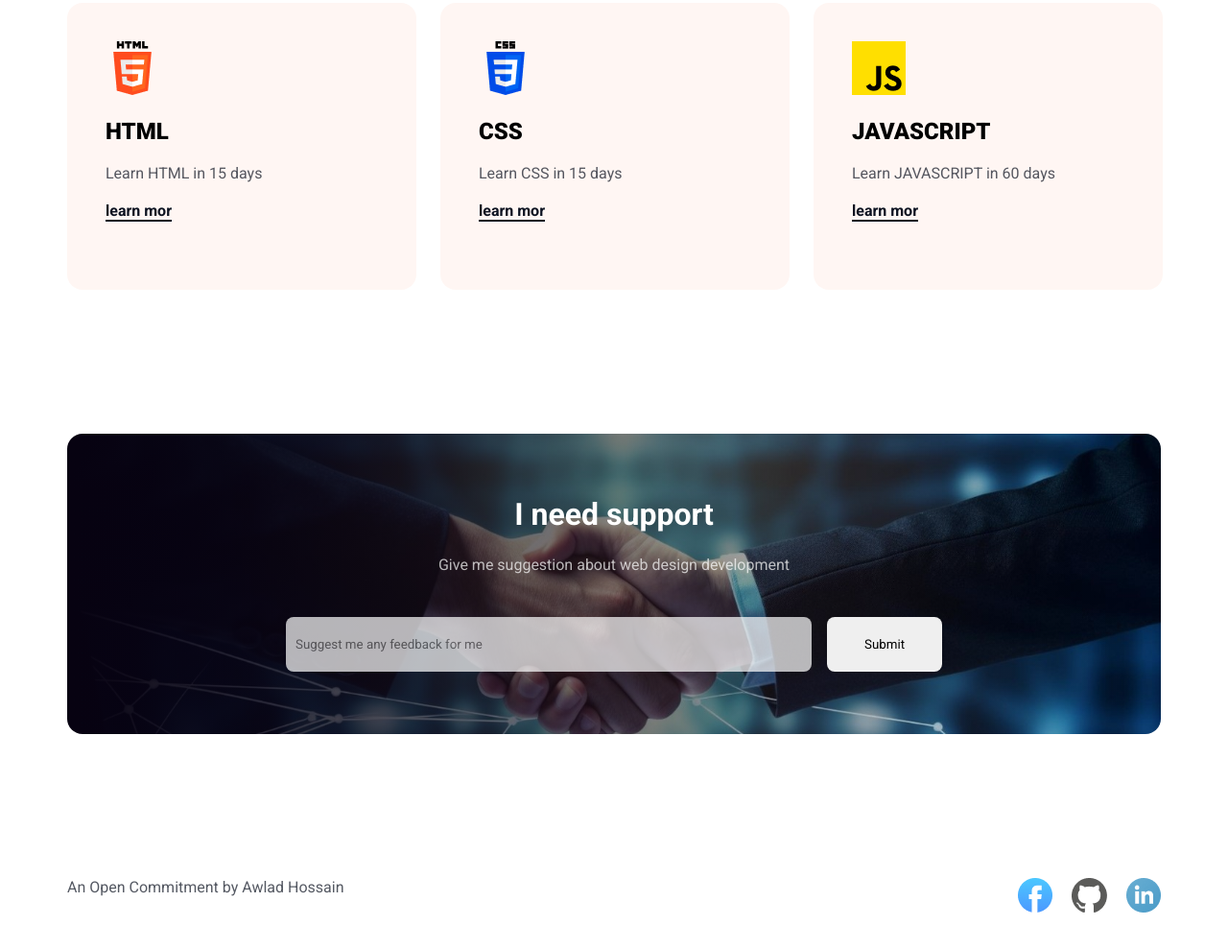
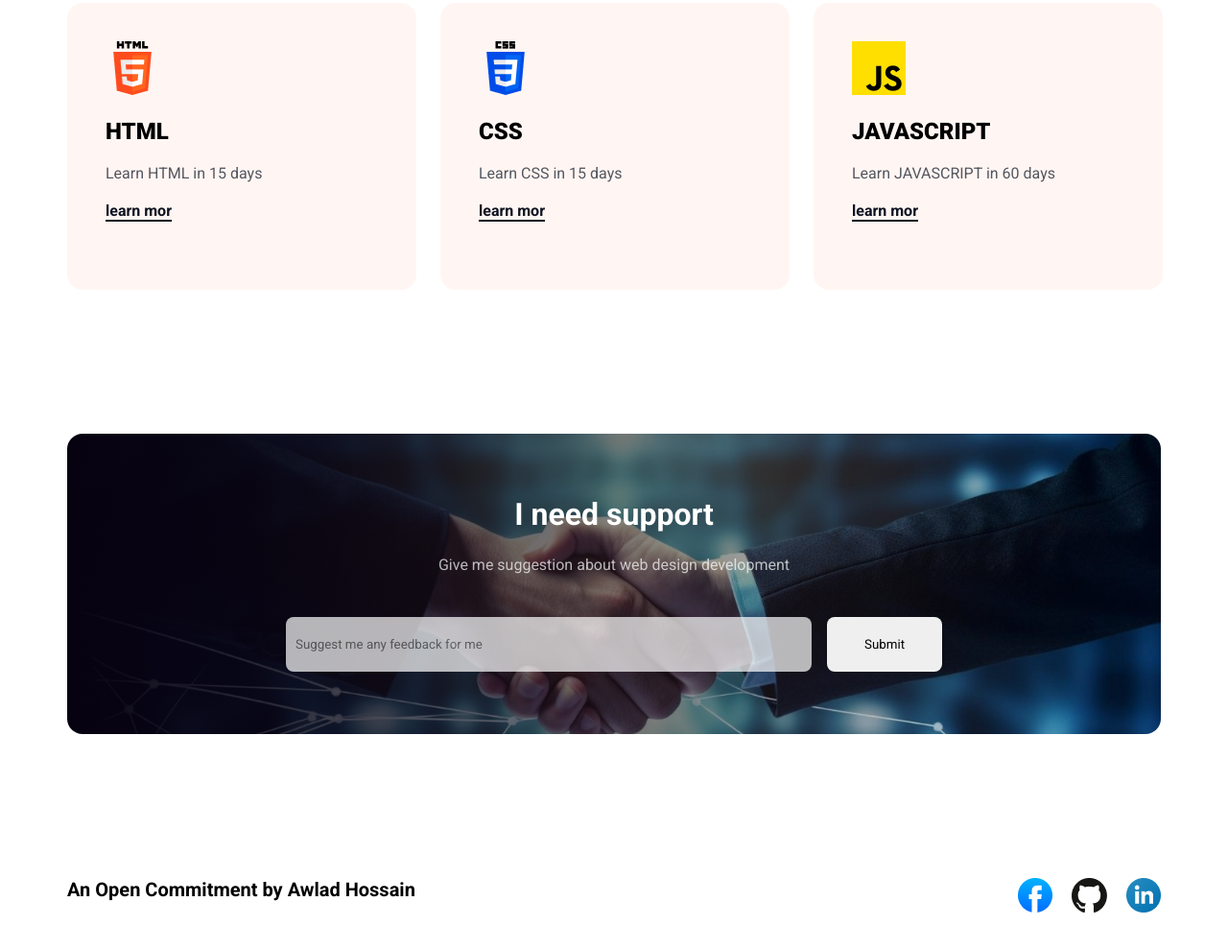
Before and after one commit to hasanbhuyan/challenge-begins, a plain HTML site: page index.html in a window 1280 px wide. Shown: the part 3129-4118 px from the top of the page at 96% size. Drawn offline with Linux system fonts and the light colour scheme.

Commit message:
footer section complete

```diff
--- a/index.html
+++ b/index.html
@@ -129,16 +129,16 @@
         <!-- footer start  -->
          <footer id="footer">
             <div class="footer-container">
-                <p>An Open Commitment by Awlad Hossain</p>
+                <h2>An Open Commitment by Awlad Hossain</h2>
                 <div class="social">
-                    <P><a href="https://www.facebook.com/profile.php?id=100092632431714"><img src="assets/facebook.png" alt=""></a>
-                    </P>
+                    <div><a target="_blank" href="https://www.facebook.com/profile.php?id=100092632431714"><img src="assets/facebook.png" alt=""></a>
+                    </div>
 
-                    <P><a href="https://github.com/hasanbhuyan"><img src="assets/github.png" alt=""></a>
-                    </P>
+                    <div><a target="_blank" href="https://github.com/hasanbhuyan"><img src="assets/github.png" alt=""></a>
+                    </div>
 
-                    <P><a href="https://www.linkedin.com/in/hasanbhuyan/"><img src="assets/linkedin-icon 1.png" alt=""></a>
-                    </P>
+                    <div><a target="_blank" href="https://www.linkedin.com/in/hasanbhuyan/"><img src="assets/linkedin-icon 1.png" alt=""></a>
+                    </div>
                 </div>
             </div>
          </footer>
--- a/styles/style.css
+++ b/styles/style.css
@@ -183,6 +183,10 @@ footer{
     display: flex;
     justify-content: space-between;
 }
+.footer-container>h2{
+    font-size: 20px;
+    font-weight: 600;
+}
 .social{
     display: flex;
     gap:20px;
```
